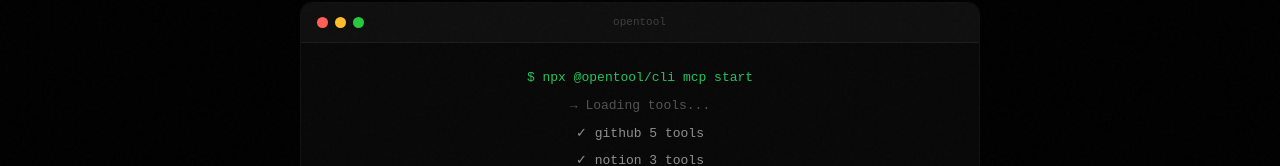
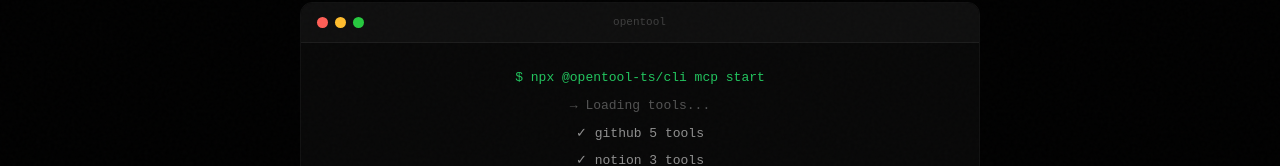
Before and after one commit to Aditya251610/opentool, a Next.js app in the folder apps/dashboard/: page / in a window 1280 px wide. Shown: the part 626-792 px from the top of the page. Built offline with nearby package versions, Linux system fonts and the light colour scheme.

Commit message:
fix: ts package fix

```diff
--- a/apps/dashboard/app/dashboard/page.tsx
+++ b/apps/dashboard/app/dashboard/page.tsx
@@ -16,7 +16,7 @@
   "mcpServers": {
     "opentool": {
       "command": "npx",
-      "args": ["@opentool/cli", "mcp", "start"],
+      "args": ["@opentool-ts/cli", "mcp", "start"],
       "env": {
         "OPENTOOL_API_KEY": "ot_your-key-here"
       }
--- a/apps/dashboard/app/docs/page.tsx
+++ b/apps/dashboard/app/docs/page.tsx
@@ -351,7 +351,7 @@
               </div>
 
               <Code className="mt-6">{`# Run the CLI
-npx @opentool/cli
+npx @opentool-ts/cli
 
 # Or from the monorepo
 cd packages/cli && pnpm dev`}</Code>
@@ -391,7 +391,7 @@
   "mcpServers": {
     "opentool": {
       "command": "npx",
-      "args": ["@opentool/cli", "mcp", "start"],
+      "args": ["@opentool-ts/cli", "mcp", "start"],
       "env": {
         "OPENTOOL_API_KEY": "ot_your_api_key_here"
       }
@@ -401,7 +401,7 @@
 
               <h3 className="text-[20px] font-semibold text-white mt-8">Claude Code</h3>
               <Code className="mt-4">{`# Initialize and add to Claude Code
-npx @opentool/cli init
+npx @opentool-ts/cli init
 claude mcp add opentool`}</Code>
 
               <h3 className="text-[20px] font-semibold text-white mt-8">Cursor</h3>
@@ -410,7 +410,7 @@
   "mcpServers": {
     "opentool": {
       "command": "npx",
-      "args": ["@opentool/cli", "mcp", "start"],
+      "args": ["@opentool-ts/cli", "mcp", "start"],
       "env": {
         "OPENTOOL_API_KEY": "ot_your_api_key_here"
       }
--- a/apps/dashboard/app/login/page.tsx
+++ b/apps/dashboard/app/login/page.tsx
@@ -13,7 +13,7 @@
 const ease: [number, number, number, number] = [0.23, 1, 0.32, 1]
 
 const TERMINAL_LINES = [
-  { text: '$ npx @opentool/cli mcp start', color: '#22c55e', delay: 0.3 },
+  { text: '$ npx @opentool-ts/cli mcp start', color: '#22c55e', delay: 0.3 },
   { text: '→ Loading tools...', color: 'rgba(255,255,255,0.3)', delay: 0.8 },
   { text: '✓ github       (5 tools)', color: 'rgba(255,255,255,0.55)', delay: 1.3 },
   { text: '✓ notion        (3 tools)', color: 'rgba(255,255,255,0.55)', delay: 1.6 },
--- a/apps/dashboard/app/page.tsx
+++ b/apps/dashboard/app/page.tsx
@@ -14,7 +14,7 @@
 const ease: [number, number, number, number] = [0.23, 1, 0.32, 1]
 
 const TERMINAL_LINES = [
-  { text: '$ npx @opentool/cli mcp start', color: '#22c55e', delay: 0.6 },
+  { text: '$ npx @opentool-ts/cli mcp start', color: '#22c55e', delay: 0.6 },
   { text: '→ Loading tools...', color: 'rgba(255,255,255,0.3)', delay: 1.2 },
   { text: '✓ github        5 tools', color: 'rgba(255,255,255,0.55)', delay: 1.7 },
   { text: '✓ notion         3 tools', color: 'rgba(255,255,255,0.55)', delay: 2.0 },
@@ -582,7 +582,7 @@
   "mcpServers": {
     "opentool": {
       "command": "npx",
-      "args": ["@opentool/cli", "mcp", "start"],
+      "args": ["@opentool-ts/cli", "mcp", "start"],
       "env": { "OPENTOOL_API_KEY": "ot_..." }
     }
   }
@@ -592,12 +592,12 @@
   "mcpServers": {
     "opentool": {
       "command": "npx",
-      "args": ["@opentool/cli", "mcp", "start"],
+      "args": ["@opentool-ts/cli", "mcp", "start"],
       "env": { "OPENTOOL_API_KEY": "ot_..." }
     }
   }
 }`}
-                  {configTab === 'cli' && `npx @opentool/cli init
+                  {configTab === 'cli' && `npx @opentool-ts/cli init
 claude mcp add opentool`}
                 </motion.pre>
               </AnimatePresence>
--- a/packages/cli/package.json
+++ b/packages/cli/package.json
@@ -1,5 +1,5 @@
 {
-  "name": "@opentool/cli",
+  "name": "@opentool-ts/cli",
   "version": "0.0.1",
   "type": "module",
   "bin": {
--- a/packages/sdk/package.json
+++ b/packages/sdk/package.json
@@ -1,5 +1,5 @@
 {
-  "name": "@opentool/sdk",
+  "name": "@opentool-ts/sdk",
   "version": "0.0.1",
   "main": "dist/index.js",
   "types": "dist/index.d.ts",
--- a/packages/sdk/ts/package.json
+++ b/packages/sdk/ts/package.json
@@ -1,5 +1,5 @@
 {
-  "name": "@opentool/sdk",
+  "name": "@opentool-ts/sdk",
   "version": "0.1.0",
   "description": "TypeScript SDK for the OpenTool MCP server — manage tools, auth, and API keys programmatically.",
   "main": "dist/index.js",
@@ -30,7 +30,7 @@
   "license": "MIT",
   "repository": {
     "type": "git",
-    "url": "https://github.com/your-org/opentool.git",
+    "url": "https://github.com/Aditya251610/opentool.git",
     "directory": "packages/sdk/ts"
   },
   "publishConfig": {
```
Also changed, not shown: packages/sdk/ts/src/client.ts (+1 -1 lines), packages/sdk/ts/README.md, 8 other files (tests, documents, lock files or other folders).
